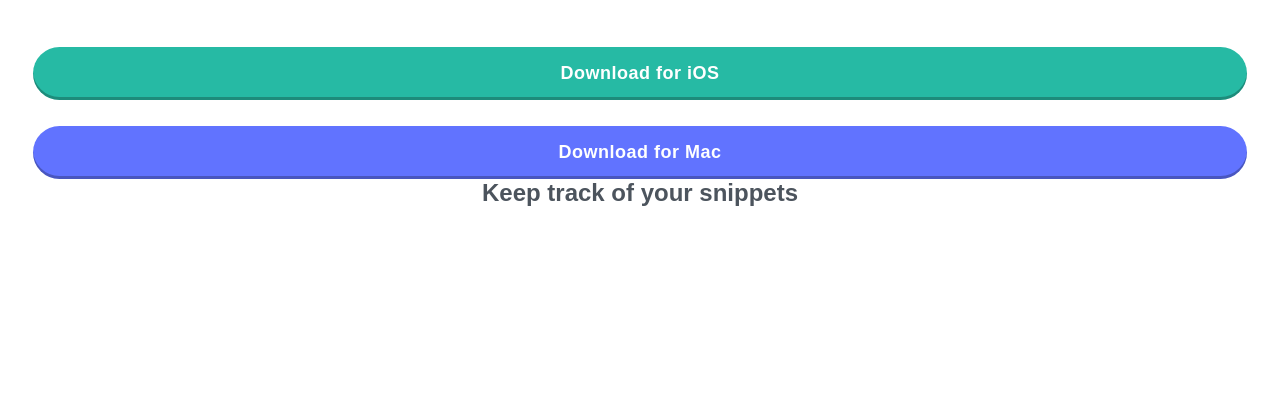
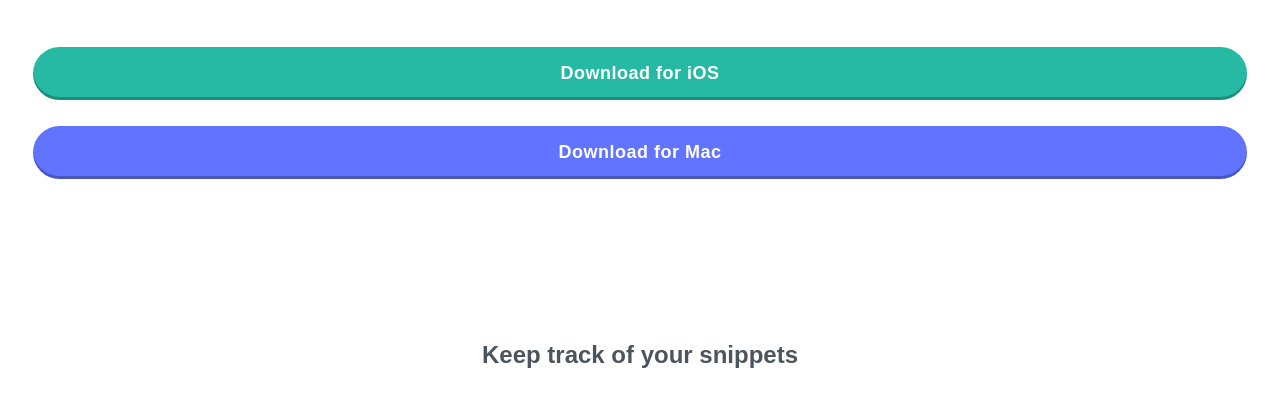
Before and after one commit to GracilianoOG/fem-clipboard-landing-page, a website built with Vite: page index.html in a window 1280 px wide. Shown: the part 397-800 px from the top of the page. Built offline with nearby package versions, Linux system fonts and the light colour scheme; a web font is replaced by a local one.

Commit message:
Import track styles

```diff
--- a/src/styles/main.less
+++ b/src/styles/main.less
@@ -2,5 +2,6 @@
 @import "./base/properties.less";
 @import "./base/base.less";
 @import "./layout/header.less";
+@import "./layout/track.less";
 @import "./components/buttons.less";
 @import "./components/button.less";
```
